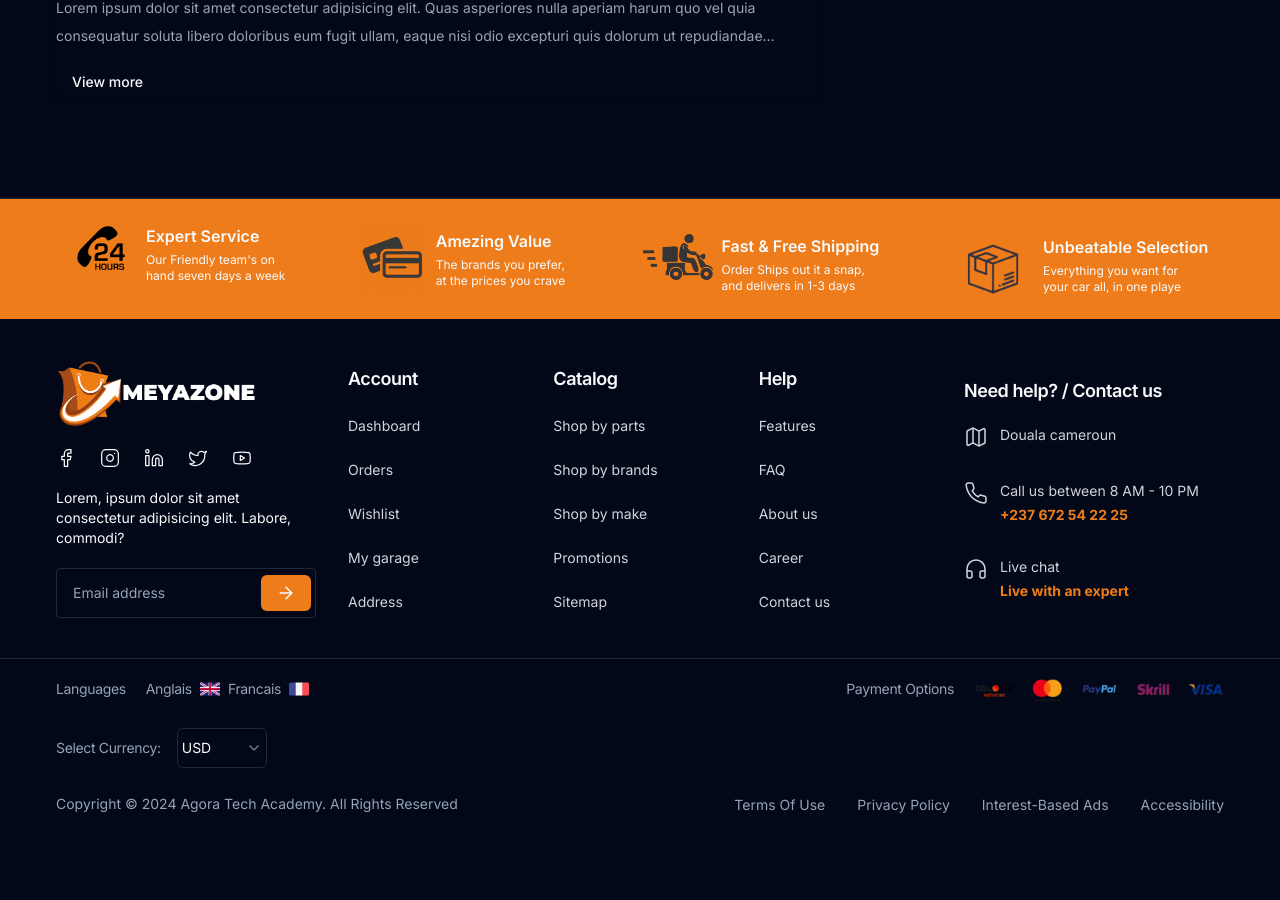
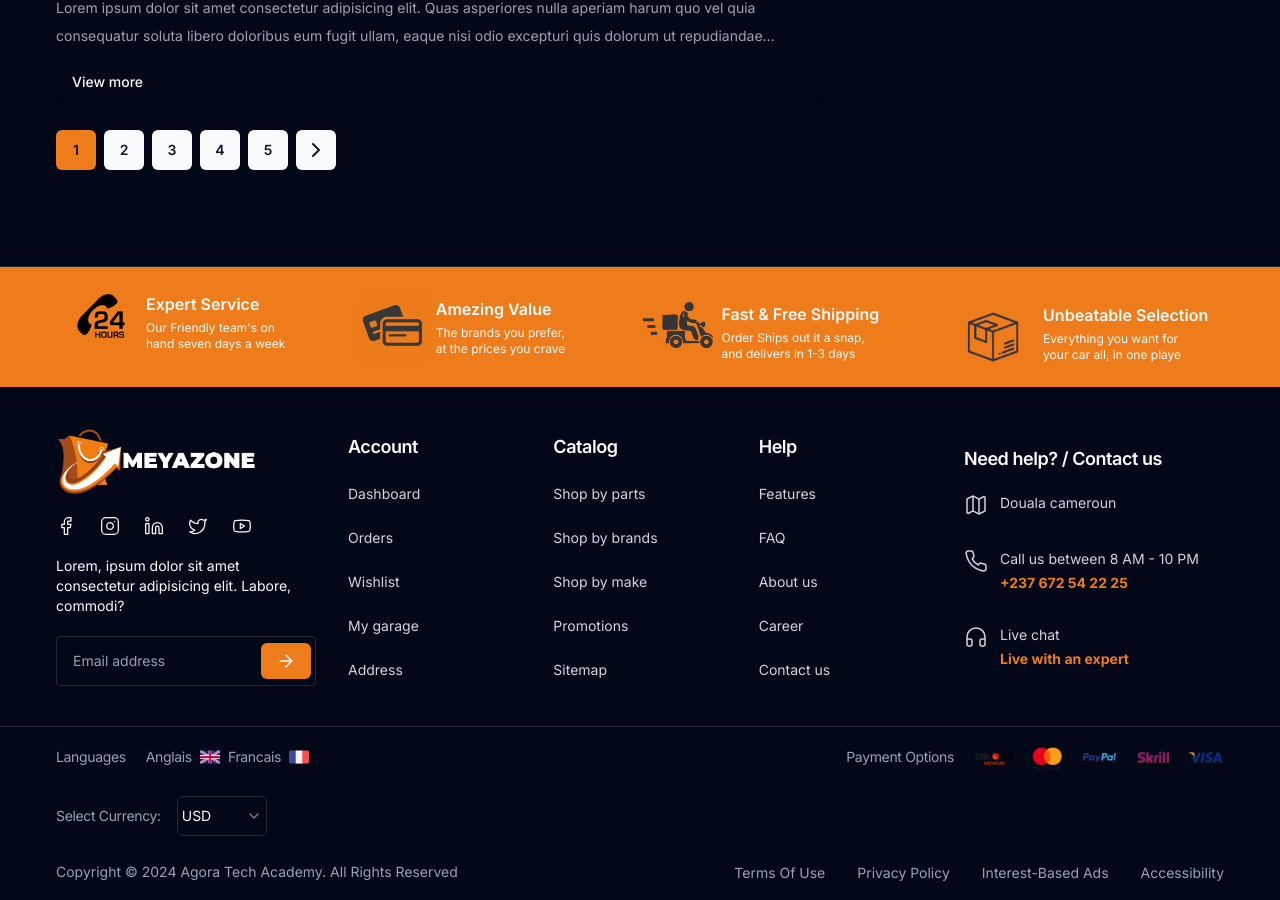
Before and after one commit to Mel-Turham/Meyazone, a Next.js app: page /blog in a window 1280 px wide. Shown: the part 5213-6113 px from the top of the page. Before the commit the page ends 6045 px from the top, so only its background shows below. Built offline with nearby package versions, Linux system fonts and the light colour scheme.

Commit message:
add pagination ui

```diff
--- a/app/(main)/blog/page.tsx
+++ b/app/(main)/blog/page.tsx
@@ -4,11 +4,12 @@ import React from 'react';
 import { motion } from 'framer-motion';
 import CardBlog from '@/components/CardBlog';
 import AuthorBlog from '@/components/AuthorBlog';
-import { Search } from 'lucide-react';
+import { ChevronRight, Search } from 'lucide-react';
 import { Input } from '@/components/ui/input';
 import SibarTitle from '@/components/SibarTitle';
 import Image from 'next/image';
 import { Button } from '@/components/ui/button';
+import { icon } from 'leaflet';
 
 const BlogPage = () => {
 	return (
@@ -54,7 +55,22 @@ const BlogPage = () => {
 						{Array.from({ length: 6 }, (_, index) => {
 							return <CardBlog key={index} />;
 						})}
+						<div className=' flex items-center gap-2'>
+							{Array.from({ length: 5 }, (_, index) => (
+								<Button
+									size={'icon'}
+									key={index}
+									className={`${index === 0 && 'bg-myprimary'} font-semibold`}
+								>
+									{index + 1}
+								</Button>
+							))}
+							<Button size={'icon'}>
+								<ChevronRight />
+							</Button>
+						</div>
 					</div>
+
 					<div className='col-span-2 flex flex-col items-center'>
 						<AuthorBlog />
 						<form
```
